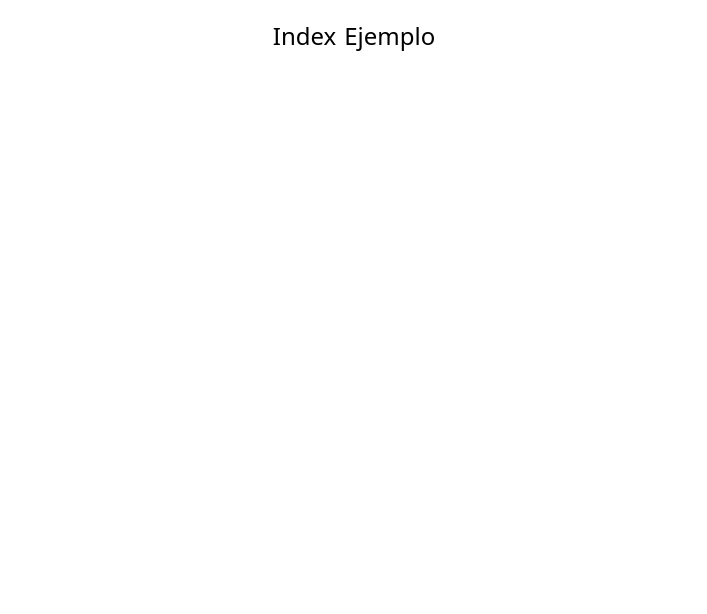
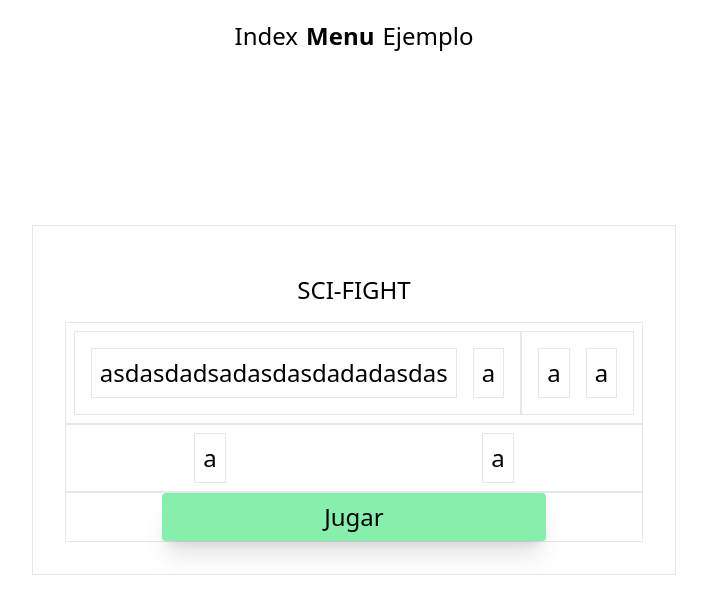
Before and after one commit to Daugus/sci-fight, a Nuxt app: page /menu in a window 1280 px wide. Before the commit this address had no page. Shown: the top 614 px of the page, without its empty margins (286-993 px from the left). Built offline with nearby package versions, Linux system fonts and the light colour scheme.

Commit message:
comienzo de diseño menu

```diff
--- a/app.vue
+++ b/app.vue
@@ -2,6 +2,7 @@
   <header class="absolute w-full py-5 text-2xl">
     <ul class="flex justify-center gap-2">
       <li><NuxtLink to="/">Index</NuxtLink></li>
+      <li><NuxtLink to="/menu">Menu</NuxtLink></li>
       <li><NuxtLink to="/ejemplo">Ejemplo</NuxtLink></li>
     </ul>
   </header>
--- /dev/null
+++ b/pages/menu.vue
@@ -0,0 +1,24 @@
+<template>
+  <div class="border p-8 text-center">
+    <h1 class="p-4">SCI-FIGHT</h1>
+
+    <!-- Selección de personajes -->
+    <div class="flex justify-around border p-2">
+      <div class="flex border p-2">
+        <div class="m-2 border p-2">asdasdadsadasdasdadadasdas</div>
+        <div class="m-2 border p-2">a</div>
+      </div>
+      <div class="flex border p-2">
+        <div class="m-2 border p-2">a</div>
+        <div class="m-2 border p-2">a</div>
+      </div>
+    </div>
+    <div class="flex justify-around border">
+      <div class="m-2 border p-2">a</div>
+      <div class="m-2 border p-2">a</div>
+    </div>
+    <div class="border">
+      <button class="w-96 rounded bg-green-300 p-2 shadow-xl">Jugar</button>
+    </div>
+  </div>
+</template>
```
